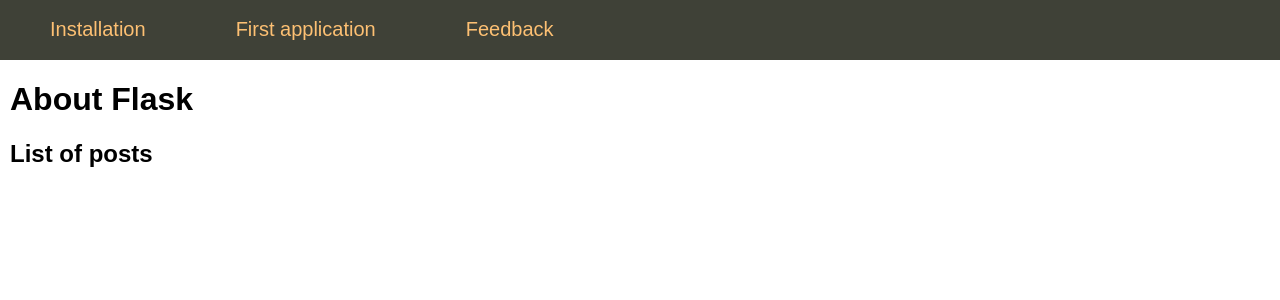
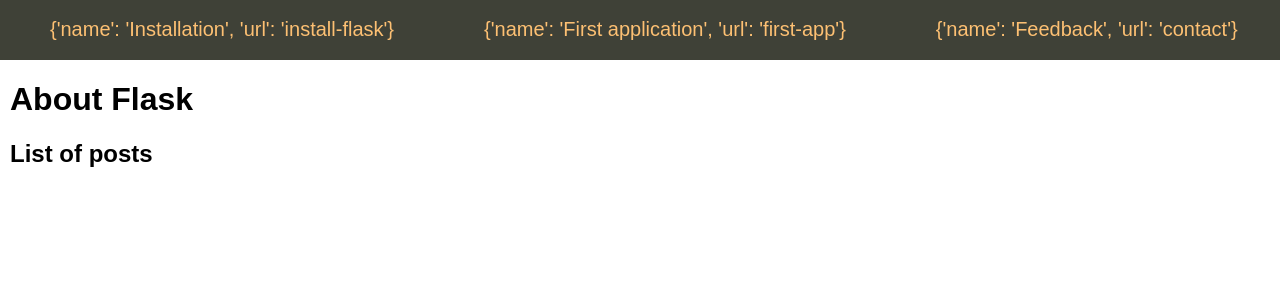
Before and after one commit to raydmtrtiy/flask_2, a Flask app: page / in a window 1280 px wide. Shown: the top 300 px of the page. Run offline with Flask 3, Linux system fonts and the light colour scheme.

Commit message:
Lesson 2

```diff
--- a/app.py
+++ b/app.py
@@ -1,9 +1,10 @@
-from flask import Flask, render_template
+from flask import Flask, render_template, request
 
 app = Flask(__name__)
 
-
-menu = ["Installation", "First application", "Feedback"]
+menu = [{"name": "Installation", "url": "install-flask"},
+        {"name": "First application", "url": "first-app"},
+        {"name": "Feedback", "url": "contact"}]
 
 
 @app.route('/')
@@ -16,5 +17,19 @@
     return render_template('about.html', title="About the site", menu=menu)
 
 
+@app.route("/profile/<string:user_name>/<string:path>")
+def profile(user_name, path):
+    return f"User: {user_name}, path: {path}"
+
+
+@app.route("/contact", methods=["POST", "GET"])
+def contact():
+    if request.method == 'POST':
+        x = request.form['username']
+    return render_template('contact.html', title="Feedback", menu=menu)
+
+
 if __name__ == "__main__":
-    app.run(debug=True)
+    app.run(debug=True,
+            use_reloader=False,
+            )
--- a/templates/base.html
+++ b/templates/base.html
@@ -4,6 +4,7 @@
 <head>
   <meta charset="UTF-8">
   <link type="text/css" href="{{ url_for('static', filename='css/style.css')}}" rel="stylesheet" />
+  <link rel="icon" href="{{ url_for('static', filename='favicon.png') }}" type="image/png">
   {% block title -%}
   {% if title %}
   <title>About Flask - {{ title }}</title>
--- /dev/null
+++ b/templates/profile.html
@@ -0,0 +1,4 @@
+{% extends 'base.html' %}
+
+{% block content %}
+{% endblock %}
```
Also changed, not shown: templates/contact.html (added, +12 -0 lines), static/favicon.png (added).
